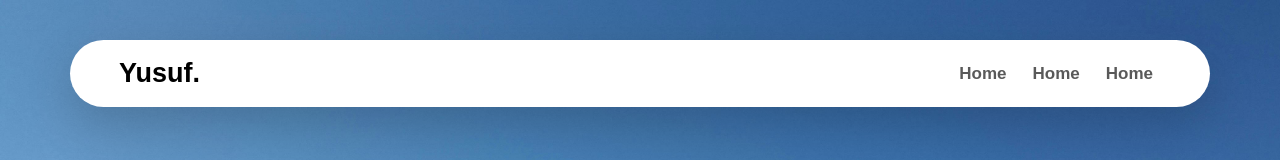
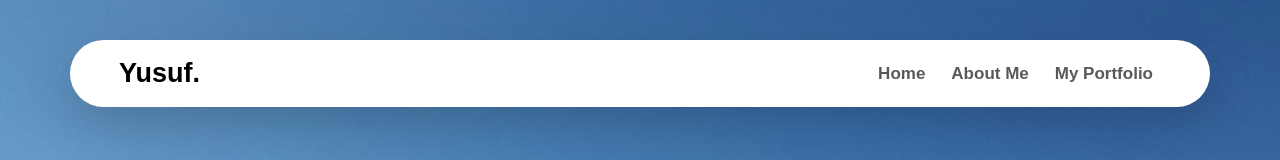
Before and after one commit to yusufmg27/yusufmg27.github.io, a plain HTML site: page index.html in a window 1280 px wide. Shown: the top 160 px of the page. Drawn offline with nearby package versions, Linux system fonts and the light colour scheme; a web font is replaced by a local one.

Commit message:
Update index.html

```diff
--- a/index.html
+++ b/index.html
@@ -3,7 +3,7 @@
 <head>
   <meta charset="utf-8">
   <meta name="viewport" content="width=device-width, initial-scale=1">
-  <title>My Portfolio | Yusuf.</title>
+  <title>My Portfolio | Yusuf Muhammad Gunawan</title>
   <style>
     body {
       font-family: 'DM Serif Text', sans-serif !important;
@@ -81,10 +81,10 @@
               <a class="nav-link" href="#"><b>Home</b></a>
             </li>
             <li class="nav-item">
-              <a class="nav-link" href="#"><b>Home</b></a>
+              <a class="nav-link" href="#"><b>About Me</b></a>
             </li>
             <li class="nav-item">
-              <a class="nav-link" href="#"><b>Home</b></a>
+              <a class="nav-link" href="#"><b>My Portfolio</b></a>
             </li>
           </ul>
         </div>
```
